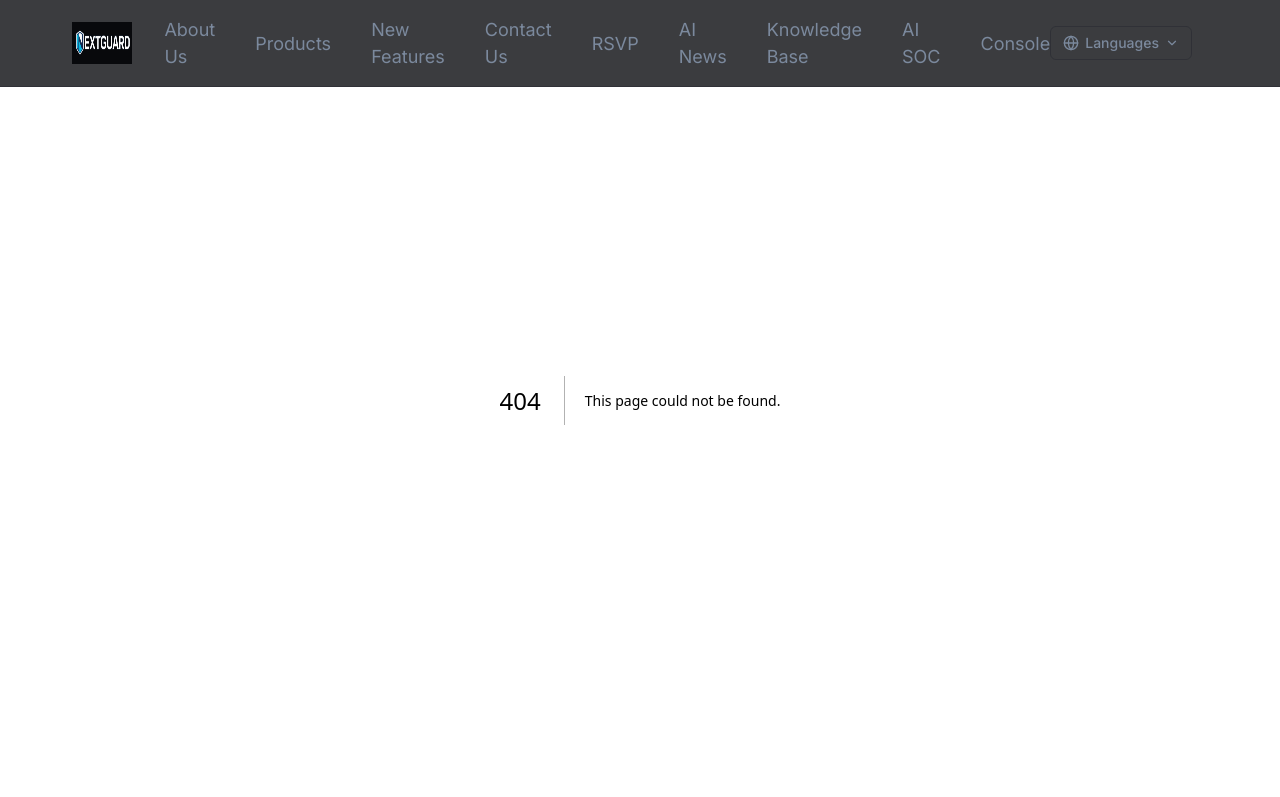
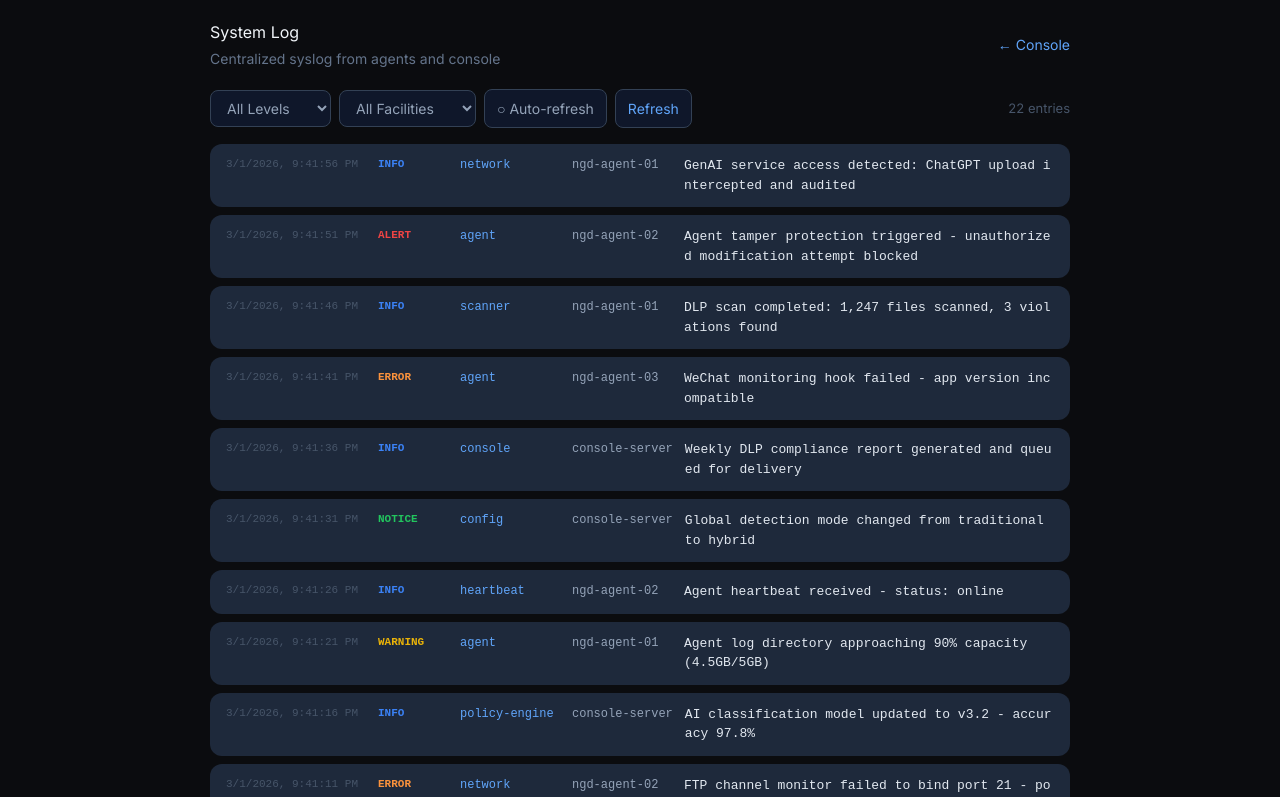
Before and after one commit to NextGuard-hk/nextguard-website, a Next.js app: page /console/syslog in a window 1280 px wide. Before the commit this address had no page. Shown: the top 797 px of the page. Built offline with nearby package versions, Linux system fonts and the light colour scheme.

Commit message:
Add syslog console page with live refresh

```diff
--- /dev/null
+++ b/app/console/syslog/page.tsx
@@ -0,0 +1,77 @@
+'use client'
+import { useState, useEffect } from 'react'
+import Link from 'next/link'
+
+const levelColors: Record<string, string> = { emergency: '#dc2626', alert: '#ef4444', critical: '#f97316', error: '#fb923c', warning: '#eab308', notice: '#22c55e', info: '#3b82f6', debug: '#6b7280' }
+
+export default function SyslogPage() {
+  const [logs, setLogs] = useState<any[]>([])
+  const [loading, setLoading] = useState(true)
+  const [levelFilter, setLevelFilter] = useState('all')
+  const [facilityFilter, setFacilityFilter] = useState('all')
+  const [autoRefresh, setAutoRefresh] = useState(false)
+
+  async function loadLogs() {
+    try {
+      const params = new URLSearchParams()
+      if (levelFilter !== 'all') params.set('level', levelFilter)
+      if (facilityFilter !== 'all') params.set('facility', facilityFilter)
+      params.set('limit', '200')
+      const res = await fetch(`/api/v1/syslog?${params}`)
+      const data = await res.json()
+      if (data.success) setLogs(data.logs || [])
+    } catch {}
+    setLoading(false)
+  }
+
+  useEffect(() => { loadLogs() }, [levelFilter, facilityFilter])
+  useEffect(() => {
+    if (!autoRefresh) return
+    const iv = setInterval(loadLogs, 5000)
+    return () => clearInterval(iv)
+  }, [autoRefresh, levelFilter, facilityFilter])
+
+  const card = { background: '#1e293b', borderRadius: 12, padding: 16, marginBottom: 8 }
+  const sel = { background: '#0f172a', color: '#94a3b8', border: '1px solid #334155', borderRadius: 8, padding: '8px 12px', fontSize: 14 }
+
+  const facilities = [...new Set(logs.map(l => l.facility))].sort()
+
+  return (
+    <div style={{ padding: 20, maxWidth: 900, margin: '0 auto' }}>
+      <div style={{ display: 'flex', justifyContent: 'space-between', alignItems: 'center', marginBottom: 20 }}>
+        <div><h1 style={{ color: '#f1f5f9', margin: 0 }}>System Log</h1><p style={{ color: '#64748b', margin: '4px 0 0', fontSize: 14 }}>Centralized syslog from agents and console</p></div>
+        <Link href="/console" style={{ color: '#60a5fa', fontSize: 14, textDecoration: 'none' }}>&larr; Console</Link>
+      </div>
+      <div style={{ display: 'flex', gap: 8, marginBottom: 16, flexWrap: 'wrap', alignItems: 'center' }}>
+        <select style={sel} value={levelFilter} onChange={e => setLevelFilter(e.target.value)}>
+          <option value="all">All Levels</option>
+          {['emergency','alert','critical','error','warning','notice','info','debug'].map(l => <option key={l} value={l}>{l}</option>)}
+        </select>
+        <select style={sel} value={facilityFilter} onChange={e => setFacilityFilter(e.target.value)}>
+          <option value="all">All Facilities</option>
+          {facilities.map(f => <option key={f} value={f}>{f}</option>)}
+        </select>
+        <button onClick={() => setAutoRefresh(!autoRefresh)} style={{ ...sel, cursor: 'pointer', background: autoRefresh ? '#22c55e22' : '#0f172a', color: autoRefresh ? '#22c55e' : '#94a3b8' }}>
+          {autoRefresh ? '● Live' : '○ Auto-refresh'}
+        </button>
+        <button onClick={loadLogs} style={{ ...sel, cursor: 'pointer', color: '#60a5fa' }}>Refresh</button>
+        <span style={{ color: '#475569', fontSize: 13, marginLeft: 'auto' }}>{logs.length} entries</span>
+      </div>
+      {loading ? <p style={{ color: '#64748b' }}>Loading...</p> : logs.length === 0 ? (
+        <div style={{ ...card, textAlign: 'center', padding: 40 }}><p style={{ color: '#64748b' }}>No syslog entries.</p></div>
+      ) : (
+        <div style={{ fontFamily: 'monospace', fontSize: 13 }}>
+          {logs.map((log, i) => (
+            <div key={log.id || i} style={{ ...card, display: 'flex', gap: 12, alignItems: 'flex-start', padding: '12px 16px' }}>
+              <span style={{ color: '#475569', fontSize: 11, whiteSpace: 'nowrap', minWidth: 140 }}>{new Date(log.timestamp).toLocaleString()}</span>
+              <span style={{ color: levelColors[log.level] || '#94a3b8', fontWeight: 600, minWidth: 70, textTransform: 'uppercase', fontSize: 11 }}>{log.level}</span>
+              <span style={{ color: '#60a5fa', minWidth: 100, fontSize: 12 }}>{log.facility}</span>
+              <span style={{ color: '#94a3b8', minWidth: 100, fontSize: 12 }}>{log.hostname}</span>
+              <span style={{ color: '#e2e8f0', flex: 1, wordBreak: 'break-all' as const }}>{log.message}</span>
+            </div>
+          ))}
+        </div>
+      )}
+    </div>
+  )
+}
```
